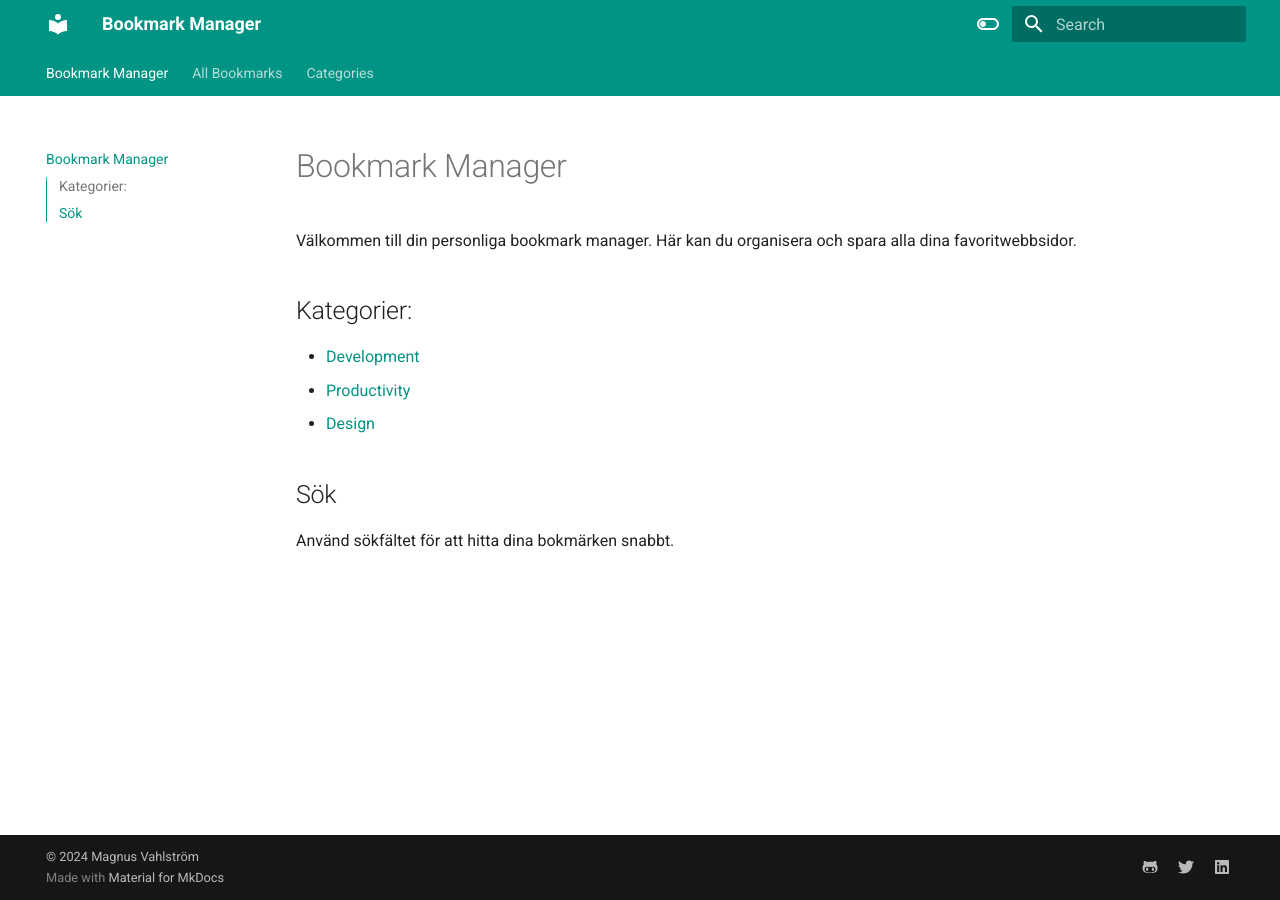
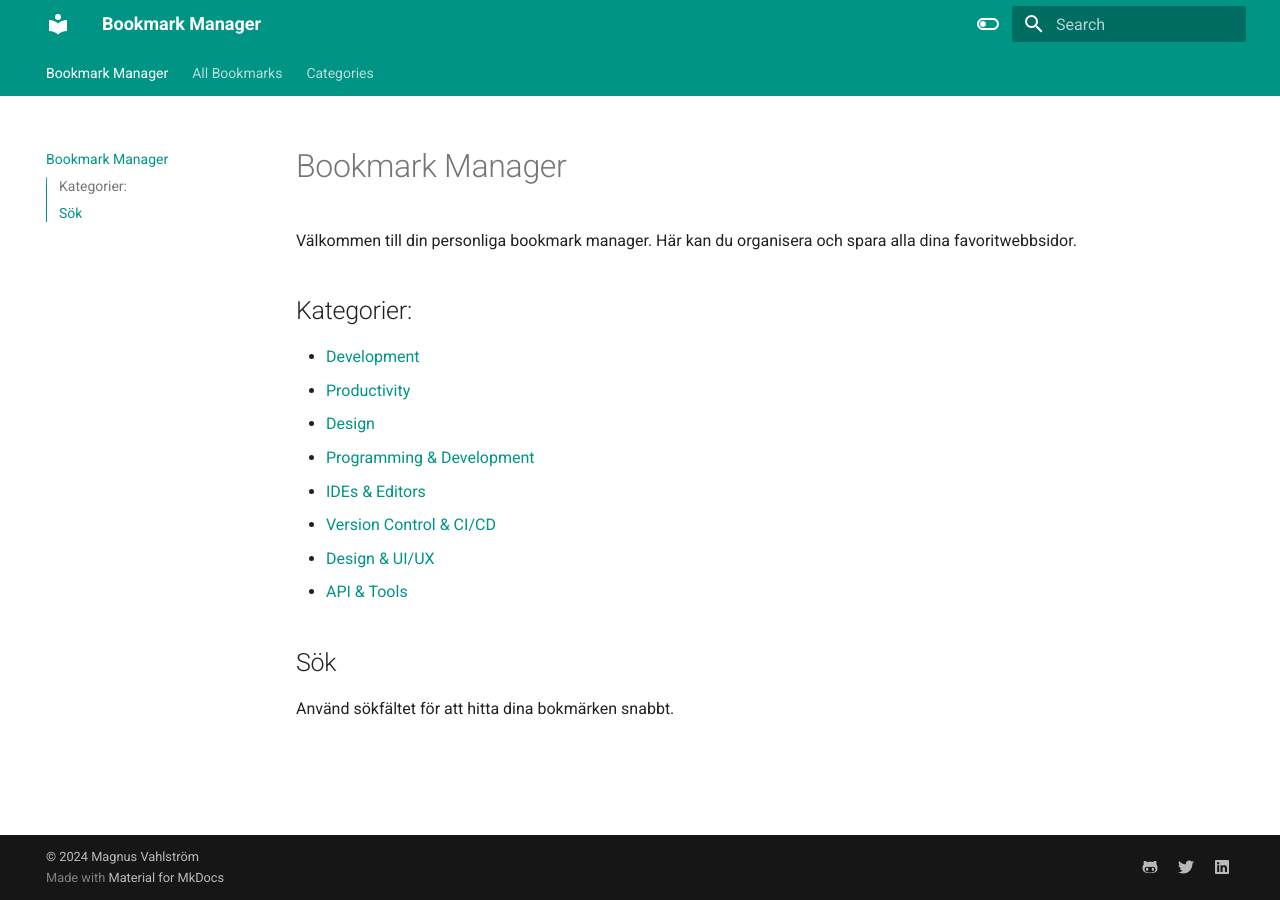
Before and after one commit to wahlstrommm/Bookmark, an MkDocs documentation site: the page built from docs/index.md, in a window 1280 px wide. Built offline with MkDocs 1.6.1 and Material for MkDocs 9.7.7, drawn with Linux system fonts in a browser that asks for light colours.

Commit message:
updated index with new categories

```diff
--- a/docs/index.md
+++ b/docs/index.md
@@ -6,6 +6,11 @@ Välkommen till din personliga bookmark manager. Här kan du organisera och spar
 - [Development](categories/development.md)
 - [Productivity](categories/productivity.md)
 - [Design](categories/design.md)
+- [Programming & Development](categories/programming.md)
+- [IDEs & Editors](categories/ides.md)
+- [Version Control & CI/CD](categories/version-control.md)
+- [Design & UI/UX](categories/UI-UX.md)
+- [API & Tools](categories/api.md)
 
 ## Sök
 Använd sökfältet för att hitta dina bokmärken snabbt.
```
